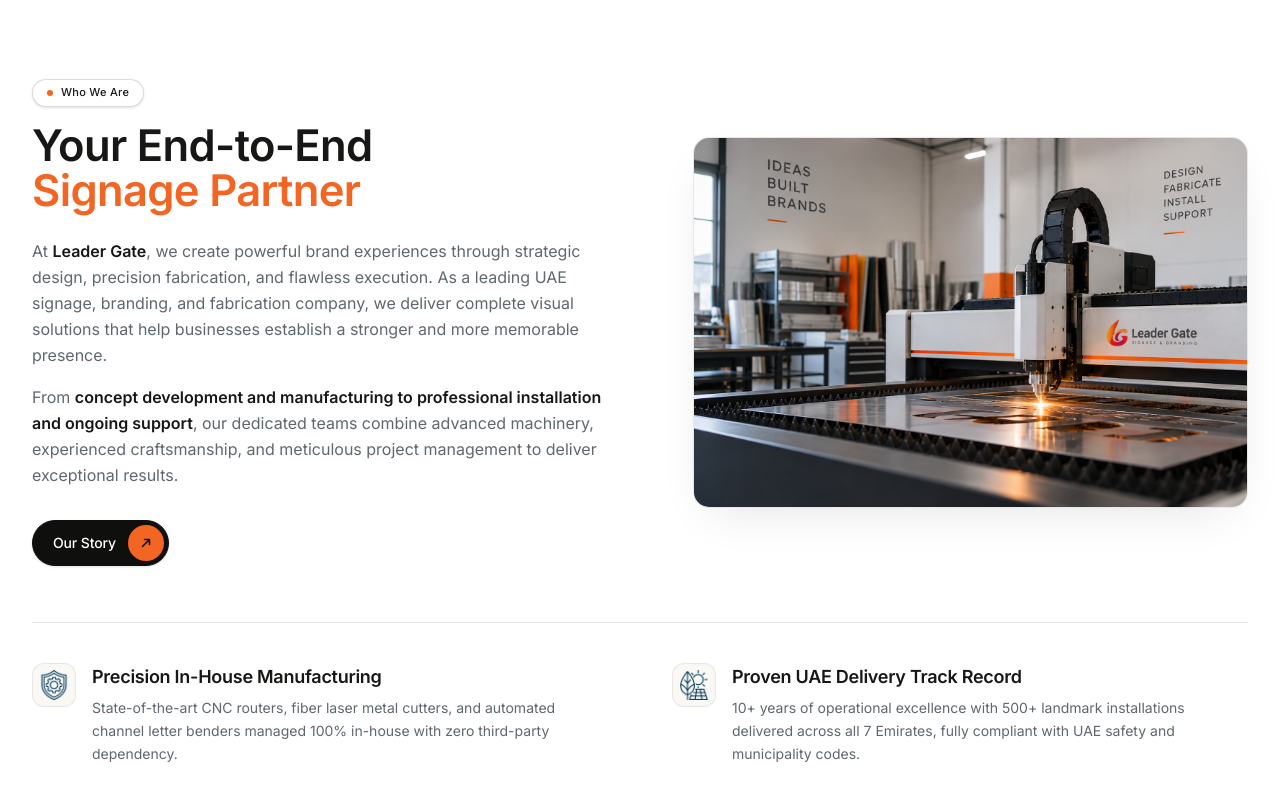
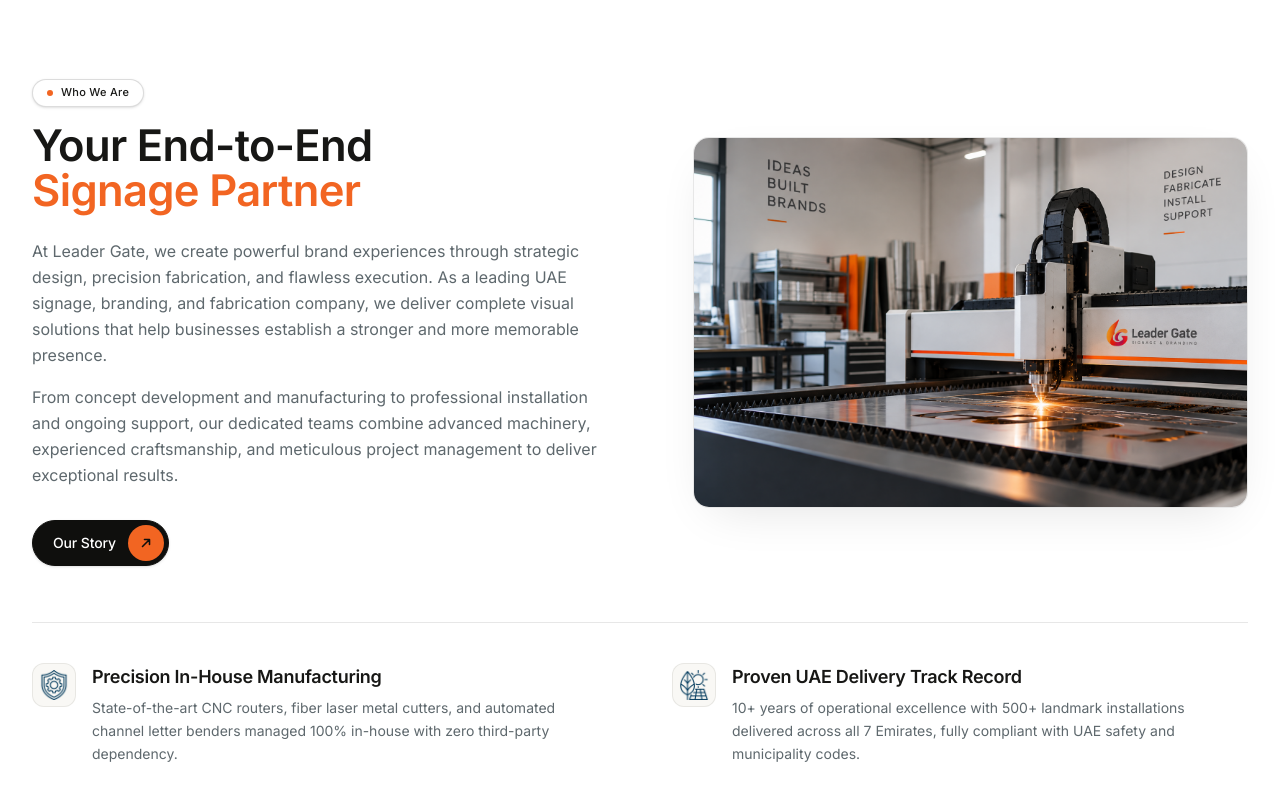
Before and after one commit to Nibras-S/LeaderGate, a Next.js app: page / in a window 1280 px wide. Shown: the part 1128-1928 px from the top of the page. Built offline with nearby package versions, Linux system fonts and the light colour scheme; a web font is replaced by a local one.

Commit message:
refactor: remove bold styling from company name and key service descriptions in About sections

```diff
--- a/src/app/about/page.tsx
+++ b/src/app/about/page.tsx
@@ -183,24 +183,24 @@ export default function AboutPage() {
 
                 <div className="mt-6 space-y-4 text-base leading-relaxed text-[#5E686D]">
                   <p>
-                    At <strong className="font-semibold text-[#171715]">Leader Gate</strong>,
-                    we create powerful brand experiences through strategic design,
-                    precision fabrication, and flawless execution. As a leading UAE
-                    signage, branding, and fabrication company, we deliver complete
-                    visual solutions that help businesses establish a stronger and
-                    more memorable presence.
+                    At Leader Gate, we create powerful brand experiences through
+                    strategic design, precision fabrication, and flawless execution.
+                    As a leading UAE signage, branding, and fabrication company, we
+                    deliver complete visual solutions that help businesses establish a
+                    stronger and more memorable presence.
                   </p>
                   <p>
-                    From <strong className="font-semibold text-[#171715]">concept development and manufacturing to professional installation and ongoing support</strong>,
-                    our dedicated teams combine advanced machinery, experienced
-                    craftsmanship, and meticulous project management to deliver
-                    exceptional results.
+                    From concept development and manufacturing to professional
+                    installation and ongoing support, our dedicated teams combine
+                    advanced machinery, experienced craftsmanship, and meticulous
+                    project management to deliver exceptional results.
                   </p>
                   <p>
-                    Our expertise spans <strong className="font-semibold text-[#171715]">architectural signage, corporate branding, large-scale printing, custom fabrication, and multi-location rollouts</strong>.
-                    Whether it&apos;s a single retail destination or a large-scale
-                    corporate project, we bring the same commitment to quality,
-                    reliability, and excellence to every detail.
+                    Our expertise spans architectural signage, corporate branding,
+                    large-scale printing, custom fabrication, and multi-location
+                    rollouts. Whether it&apos;s a single retail destination or a
+                    large-scale corporate project, we bring the same commitment to
+                    quality, reliability, and excellence to every detail.
                   </p>
                 </div>
 
--- a/src/components/home/AboutSection.tsx
+++ b/src/components/home/AboutSection.tsx
@@ -41,10 +41,10 @@ export function AboutSection() {
 
             <div className="mt-6 space-y-4 max-w-xl text-base leading-relaxed text-[#5E686D]">
               <p>
-                At <strong className="font-semibold text-[#171715]">Leader Gate</strong>, we create powerful brand experiences through strategic design, precision fabrication, and flawless execution. As a leading UAE signage, branding, and fabrication company, we deliver complete visual solutions that help businesses establish a stronger and more memorable presence.
+                At Leader Gate, we create powerful brand experiences through strategic design, precision fabrication, and flawless execution. As a leading UAE signage, branding, and fabrication company, we deliver complete visual solutions that help businesses establish a stronger and more memorable presence.
               </p>
               <p>
-                From <strong className="font-semibold text-[#171715]">concept development and manufacturing to professional installation and ongoing support</strong>, our dedicated teams combine advanced machinery, experienced craftsmanship, and meticulous project management to deliver exceptional results.
+                From concept development and manufacturing to professional installation and ongoing support, our dedicated teams combine advanced machinery, experienced craftsmanship, and meticulous project management to deliver exceptional results.
               </p>
             </div>
 
```
